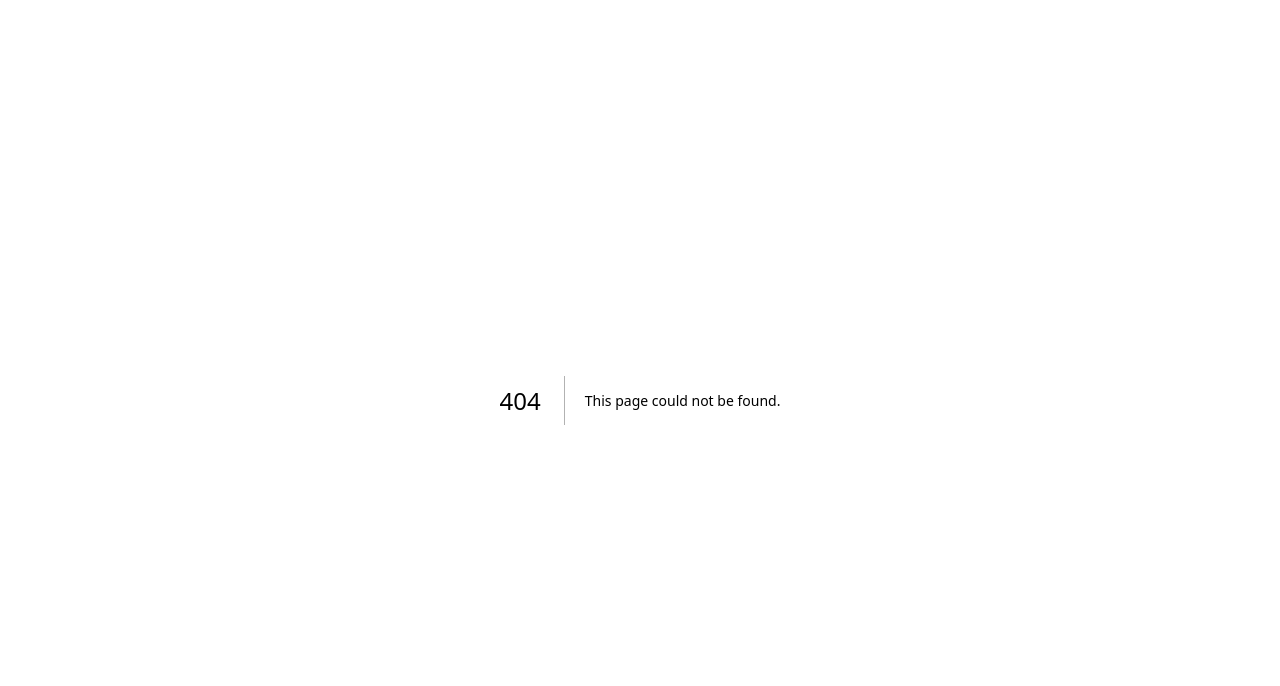
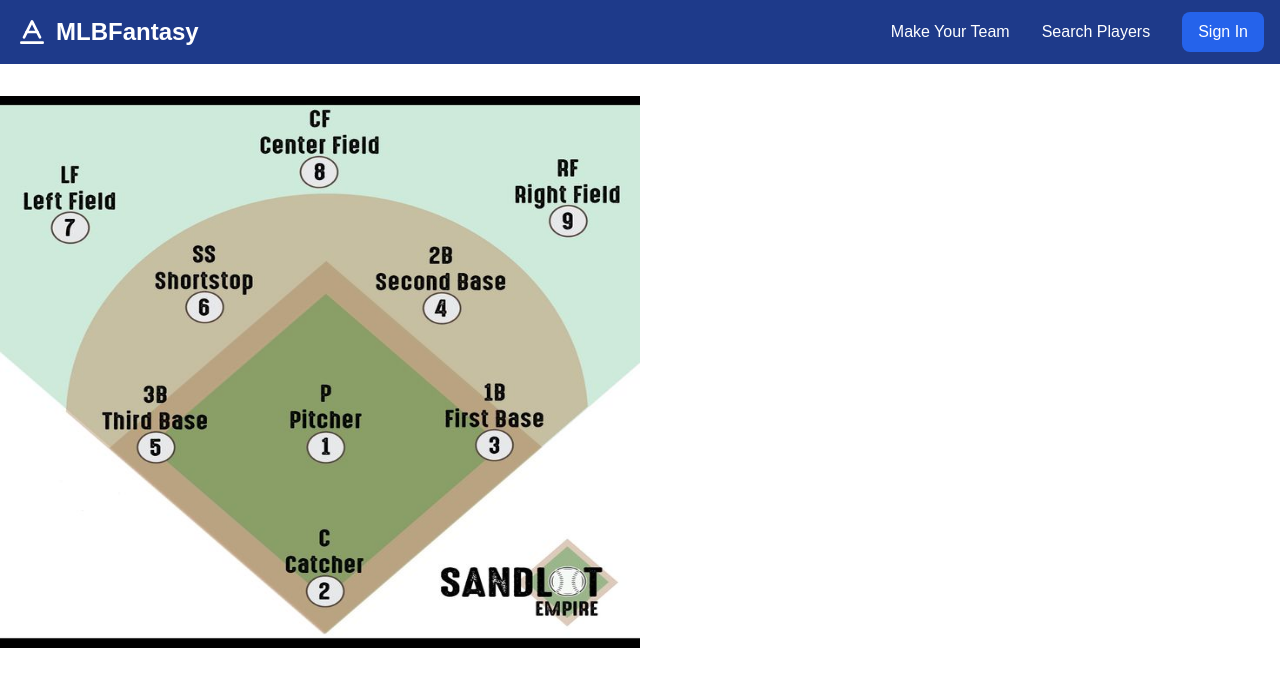
Before and after one commit to TheAdich/mlb, a Next.js app in the folder client/: page /teams in a window 1280 px wide. Before the commit this address had no page. Shown: the top 686 px of the page. Built offline with nearby package versions, Linux system fonts and the light colour scheme.

Commit message:
added_pages

```diff
--- /dev/null
+++ b/client/app/components/header.jsx
@@ -0,0 +1,87 @@
+'use client'
+import React, { useState } from 'react';
+import userStore from '../utils/authUser';
+import { Menu, X, Trophy, Users, DollarSign, Baseline as Baseball, ChevronRight } from 'lucide-react';
+import { useRouter } from 'next/navigation';
+const Header = () => {
+    const { user,logout } = userStore();
+    const router = useRouter();
+    const [isMenuOpen, setIsMenuOpen] = useState(false);
+    const handleAuth = () => {
+        router.push('/auth')
+    };
+
+    const handleLogOut = () => {
+        logout();
+    }
+
+
+    return (
+        <header className="bg-blue-900 text-white">
+            <div className="container mx-auto px-4">
+                <div className="flex items-center justify-between h-16">
+                    <div className="flex items-center space-x-2 cursor-pointer " onClick={()=>router.push('/')}>
+                        <Baseball className="h-8 w-8" />
+                        <span className="text-2xl font-bold">MLBFantasy</span>
+                    </div>
+
+
+                    <nav className="hidden md:flex items-center space-x-8">
+
+                        <a href="/teams" className="hover:text-blue-300">Make Your Team</a>
+                        <a href="/searchPlayers" className="hover:text-blue-300">Search Players</a>
+                        {!user ?
+                            <button
+                                onClick={() => handleAuth()}
+                                className="bg-blue-600 px-4 py-2 rounded-lg hover:bg-blue-700"
+                            >
+                                Sign In
+                            </button>
+                            : <button
+                                onClick={() => handleLogOut()}
+                                className="bg-blue-600 px-4 py-2 rounded-lg hover:bg-blue-700"
+                            >
+                                Log Out
+                            </button>}
+
+                    </nav>
+
+
+                    <button
+                        className="md:hidden"
+                        onClick={() => setIsMenuOpen(!isMenuOpen)}
+                    >
+                        {isMenuOpen ? <X /> : <Menu />}
+                    </button>
+                </div>
+            </div>
+
+
+            {isMenuOpen && (
+                <div className="md:hidden">
+                    <div className="px-2 pt-2 pb-3 space-y-1">
+
+                        <a href="/teams" className="block px-3 py-2 hover:bg-blue-800 rounded">Make Your Team</a>
+                        <a href="/searchPlayers" className="hover:text-blue-300">Search Players</a>
+                        {user && <p>{user.username}</p>}
+                        {!user ?
+                            <button
+                                onClick={() => handleAuth()}
+                                className="bg-blue-600 px-4 py-2 rounded-lg hover:bg-blue-700"
+                            >
+                                Sign In
+                            </button>
+                            : <button
+                                onClick={() => handleLogOut()}
+                                className="bg-blue-600 px-4 py-2 rounded-lg hover:bg-blue-700"
+                            >
+                                Log Out
+                            </button>}
+                    </div>
+                </div>
+            )}
+        </header>
+    );
+};
+
+export default Header;
--- a/client/app/layout.js
+++ b/client/app/layout.jsx
@@ -1,5 +1,7 @@
+
 import { Geist, Geist_Mono } from "next/font/google";
 import "./globals.css";
+import Header from "./components/header";
 
 const geistSans = Geist({
   variable: "--font-geist-sans",
@@ -17,11 +19,13 @@ export const metadata = {
 };
 
 export default function RootLayout({ children }) {
+
   return (
     <html lang="en">
       <body
         className={`${geistSans.variable} ${geistMono.variable} antialiased`}
       >
+        <Header />
         {children}
       </body>
     </html>
--- a/client/app/page.js
+++ b/client/app/page.jsx
@@ -6,7 +6,7 @@ import userStore from './utils/authUser';
 function App() {
   const { user, logout } = userStore();
   const router = useRouter();
-  const [isMenuOpen, setIsMenuOpen] = useState(false);
+
   //console.log(user);
 
   const handleAuth = () => {
@@ -20,70 +20,6 @@ function App() {
   return (
     <div className="min-h-screen bg-gray-50">
 
-      <header className="bg-blue-900 text-white">
-        <div className="container mx-auto px-4">
-          <div className="flex items-center justify-between h-16">
-            <div className="flex items-center space-x-2">
-              <Baseball className="h-8 w-8" />
-              <span className="text-2xl font-bold">MLBFantasy</span>
-            </div>
-
-
-            <nav className="hidden md:flex items-center space-x-8">
-              <a href="#" className="hover:text-blue-300">Home</a>
-              <a href="#" className="hover:text-blue-300">Make Your Team</a>
-              <a href="#" className="hover:text-blue-300">How to Play</a>
-              {!user ?
-                <button
-                  onClick={() => handleAuth()}
-                  className="bg-blue-600 px-4 py-2 rounded-lg hover:bg-blue-700"
-                >
-                  Sign In
-                </button>
-                : <button
-                  onClick={() => handleLogOut()}
-                  className="bg-blue-600 px-4 py-2 rounded-lg hover:bg-blue-700"
-                >
-                  Log Out
-                </button>}
-
-            </nav>
-
-
-            <button
-              className="md:hidden"
-              onClick={() => setIsMenuOpen(!isMenuOpen)}
-            >
-              {isMenuOpen ? <X /> : <Menu />}
-            </button>
-          </div>
-        </div>
-
-
-        {isMenuOpen && (
-          <div className="md:hidden">
-            <div className="px-2 pt-2 pb-3 space-y-1">
-              <a href="#" className="block px-3 py-2 hover:bg-blue-800 rounded">Home</a>
-              <a href="#" className="block px-3 py-2 hover:bg-blue-800 rounded">Make Your Team</a>
-              <a href="#" className="block px-3 py-2 hover:bg-blue-800 rounded">How to Play</a>
-              {user && <p>{user.username}</p>}
-              {!user ?
-                <button
-                  onClick={() => handleAuth()}
-                  className="bg-blue-600 px-4 py-2 rounded-lg hover:bg-blue-700"
-                >
-                  Sign In
-                </button>
-                : <button
-                  onClick={() => handleLogOut()}
-                  className="bg-blue-600 px-4 py-2 rounded-lg hover:bg-blue-700"
-                >
-                  Log Out
-                </button>}
-            </div>
-          </div>
-        )}
-      </header>
 
 
       <section className="relative">
--- /dev/null
+++ b/client/app/searchPlayers/page.jsx
@@ -0,0 +1,12 @@
+'use client'
+import React, { useState } from 'react';
+const SearchPlayers = () => {
+    const [searchQuery, setSearchQuery] = useState('');
+    return (
+        <div className='w-full h-[100vh] bg-white py-8'>
+            <input className='w-1/2 mx-auto block px-2 py-2 outline-none text-black border border-solid border-neutral-500 rounded-md' placeholder='Search via names' type="text" value={searchQuery} onChange={(e) => setSearchQuery(e.target.value)} />
+        </div>
+    )
+}
+
+export default SearchPlayers;
--- /dev/null
+++ b/client/app/teams/page.jsx
@@ -0,0 +1,18 @@
+'use client'
+import React, { useState } from "react";
+import Image from "next/image";
+const MakeTeam = () => {
+    const [searchQuery, setSearchQuery] = useState('');
+
+    return (
+        <div className="w-full h-[100dvh] py-8 bg-white flex">
+            <img
+                src="/baseballField.jpg"
+                alt="Baseball field"
+                className="sm:w-1/4 sm:h-1/4 md:w-1/2 md:h-3/4"
+            />
+
+        </div>
+    )
+}
+export default MakeTeam;
```
Also changed, not shown: client/public/baseballField.jpg (added).
